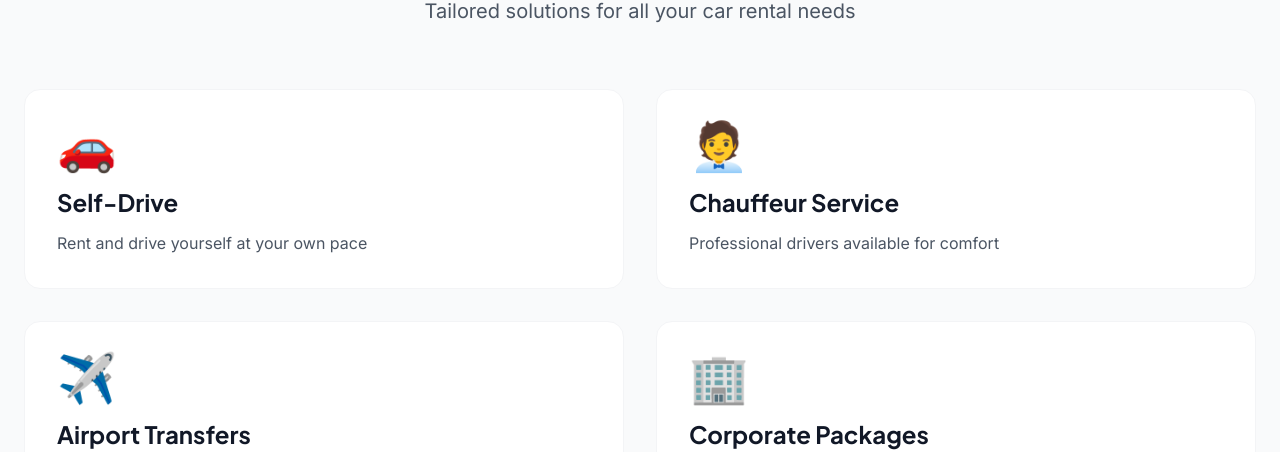
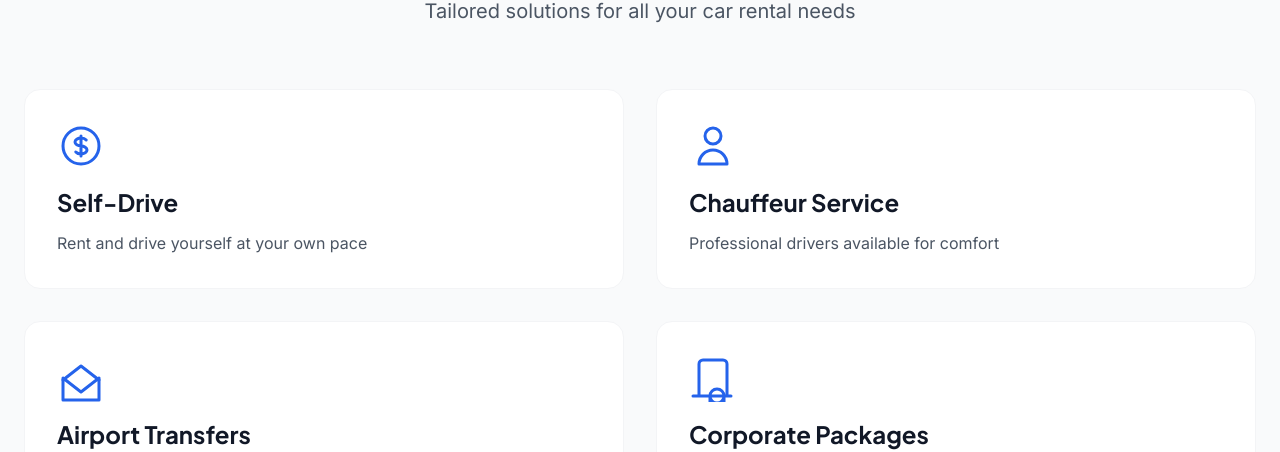
Before and after one commit to Vuyi724/fenixcarhire, a Next.js app: page / in a window 1280 px wide. Shown: the part 2840-3292 px from the top of the page. Built offline with nearby package versions, Linux system fonts and the light colour scheme; no server answers.

Commit message:
feat: replace emoji icons with SVG icons in services
Use professional SVG icons for services section to enhance visual appeal.

```diff
--- a/app/page.tsx
+++ b/app/page.tsx
@@ -193,13 +193,29 @@ export default function Home() {
           </div>
           <div className="grid grid-cols-1 md:grid-cols-2 gap-8">
             {[
-              { title: 'Self-Drive', desc: 'Rent and drive yourself at your own pace', icon: '🚗' },
-              { title: 'Chauffeur Service', desc: 'Professional drivers available for comfort', icon: '🧑‍💼' },
-              { title: 'Airport Transfers', desc: 'Meet & greet at KMIII Airport', icon: '✈️' },
-              { title: 'Corporate Packages', desc: 'Long-term contracts available', icon: '🏢' },
+              {
+                title: 'Self-Drive',
+                desc: 'Rent and drive yourself at your own pace',
+                icon: <svg className="w-12 h-12 text-blue-600" fill="none" stroke="currentColor" viewBox="0 0 24 24"><path strokeLinecap="round" strokeLinejoin="round" strokeWidth={1.5} d="M12 8c-1.657 0-3 .895-3 2s1.343 2 3 2 3 .895 3 2-1.343 2-3 2m0-8c1.11 0 2.08.402 2.599 1M12 8V7m0 1v8m0 0v1m0-1c-1.11 0-2.08-.402-2.599-1M21 12a9 9 0 11-18 0 9 9 0 0118 0z" /></svg>
+              },
+              {
+                title: 'Chauffeur Service',
+                desc: 'Professional drivers available for comfort',
+                icon: <svg className="w-12 h-12 text-blue-600" fill="none" stroke="currentColor" viewBox="0 0 24 24"><path strokeLinecap="round" strokeLinejoin="round" strokeWidth={1.5} d="M16 7a4 4 0 11-8 0 4 4 0 018 0zM12 14a7 7 0 00-7 7h14a7 7 0 00-7-7z" /></svg>
+              },
+              {
+                title: 'Airport Transfers',
+                desc: 'Meet & greet at KMIII Airport',
+                icon: <svg className="w-12 h-12 text-blue-600" fill="none" stroke="currentColor" viewBox="0 0 24 24"><path strokeLinecap="round" strokeLinejoin="round" strokeWidth={1.5} d="M12 19l9-7v11H3v-11l9 7z" /><path strokeLinecap="round" strokeLinejoin="round" strokeWidth={1.5} d="M3 13l9-7 9 7" /></svg>
+              },
+              {
+                title: 'Corporate Packages',
+                desc: 'Long-term contracts available',
+                icon: <svg className="w-12 h-12 text-blue-600" fill="none" stroke="currentColor" viewBox="0 0 24 24"><path strokeLinecap="round" strokeLinejoin="round" strokeWidth={1.5} d="M19 21V5a2 2 0 00-2-2H7a2 2 0 00-2 2v16m14 0h2m-2 0h-5.5m0 0H9m0 0h-3.5m0 0H2m15.5 0a3.5 3.5 0 01-7 0m7 0a3.5 3.5 0 00-7 0m7 0v3.5m-7-3.5v3.5" /></svg>
+              },
             ].map((service) => (
               <div key={service.title} className="p-8 rounded-2xl bg-white border border-gray-100 hover:shadow-xl transition-all hover:-translate-y-1">
-                <div className="text-5xl mb-4">{service.icon}</div>
+                <div className="mb-4">{service.icon}</div>
                 <h3 className="text-2xl font-bold text-gray-900 mb-3">{service.title}</h3>
                 <p className="text-gray-600 leading-relaxed">{service.desc}</p>
               </div>
```
